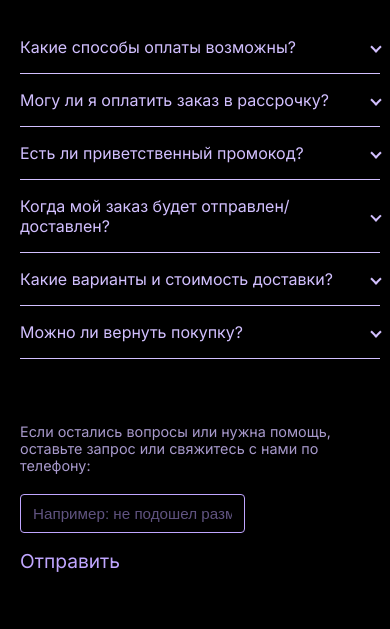
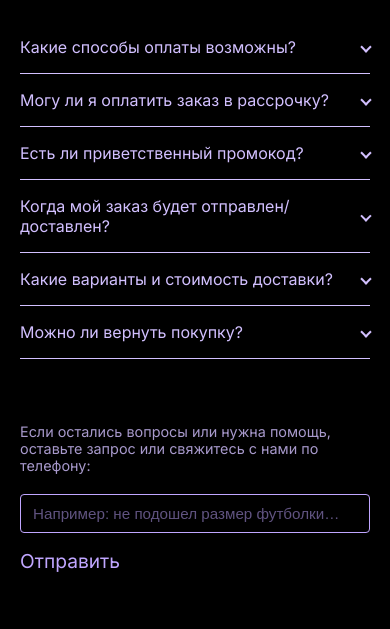
Before and after one commit to lisbebroy/my-bitter-tears, a plain HTML site: page help.html in a window 390 px wide. Shown: the part 215-844 px from the top of the page. Drawn offline with Linux system fonts and the light colour scheme.

Commit message:
правочки

```diff
--- a/style.css
+++ b/style.css
@@ -1985,7 +1985,7 @@ body {
   .container-del,
   .container-help {
     padding-left: 20px;
-    padding-right: 10px;
+    padding-right: 20px;
   }
 
   .delivery-columns {
@@ -1995,6 +1995,10 @@ body {
   .contact-form {
     flex-direction: column;
     align-items: start;
+  }
+
+  .contact-input {
+    width: 100%;
   }
 }
 
```
